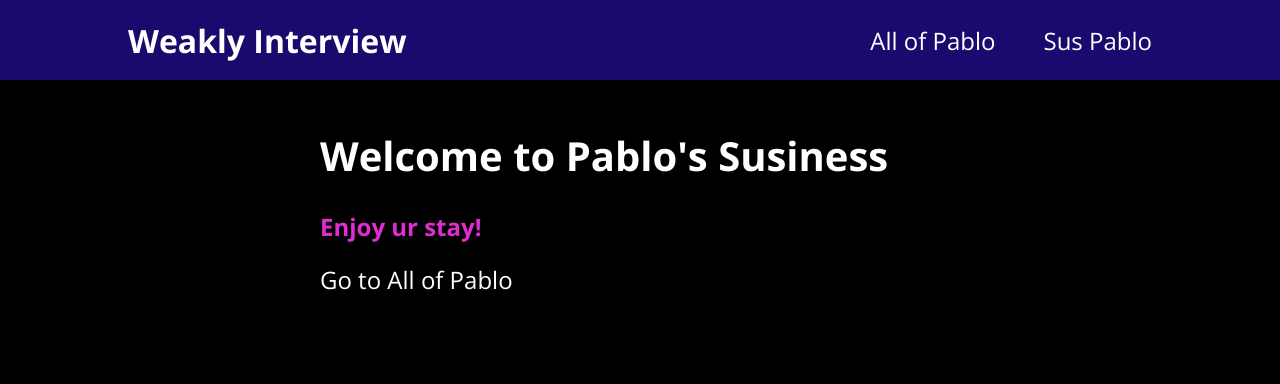
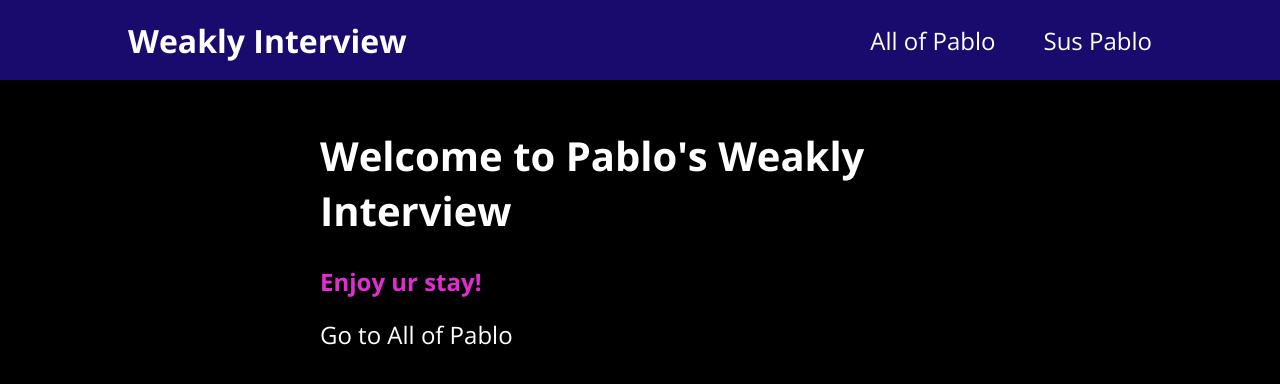
Before and after one commit to Lucgnl/pablo-app, a React (Create React App) app: page / in a window 1280 px wide. Shown: the top 384 px of the page. Built offline with nearby package versions, Linux system fonts and the light colour scheme.

Commit message:
Welcome Commit

```diff
--- a/src/pages/Welcome.js
+++ b/src/pages/Welcome.js
@@ -4,7 +4,7 @@ import classes from './Welcome.module.css';
 function Welcome() {
   return (
     <div className={classes.header}>
-      <h1>Welcome to Pablo's Susiness</h1>
+      <h1>Welcome to Pablo's Weakly Interview</h1>
       <h2>Enjoy ur stay!</h2>
       <Link to='/all'>Go to All of Pablo</Link>
     </div>
```
